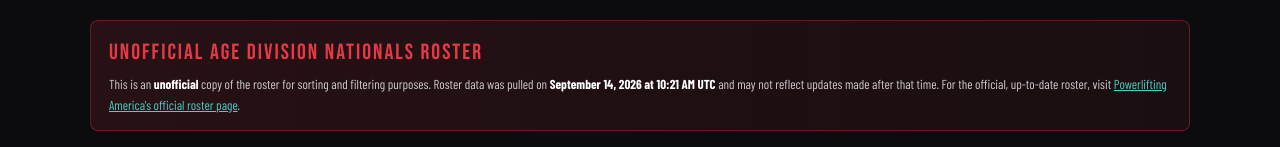
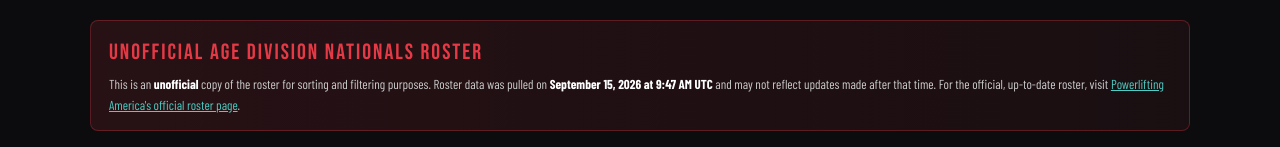
Before and after one commit to robmward/powerlifting-roster, a React (Vite) app: page / in a window 1280 px wide. Shown: the top 147 px of the page. Built offline with nearby package versions, Linux system fonts and the light colour scheme; a web font is replaced by a local one.

Commit message:
Update roster - 2 changes detected

```diff
--- a/src/App.jsx
+++ b/src/App.jsx
@@ -131,7 +131,7 @@ export default function PowerliftingRoster() {
           }}>UNOFFICIAL AGE DIVISION NATIONALS ROSTER</div>
           <div>
             This is an <strong style={{color:"#fff"}}>unofficial</strong> copy of the roster for sorting and filtering purposes.
-            Roster data was pulled on <strong style={{color:"#fff"}}>September 14, 2026 at 10:21 AM UTC</strong> and may not reflect updates made after that time.
+            Roster data was pulled on <strong style={{color:"#fff"}}>September 15, 2026 at 9:47 AM UTC</strong> and may not reflect updates made after that time.
             For the official, up-to-date roster, visit{" "}
             <a href="https://powerlifting-america.com/age-division-nationals-roster/"
               target="_blank" rel="noopener noreferrer"
```
